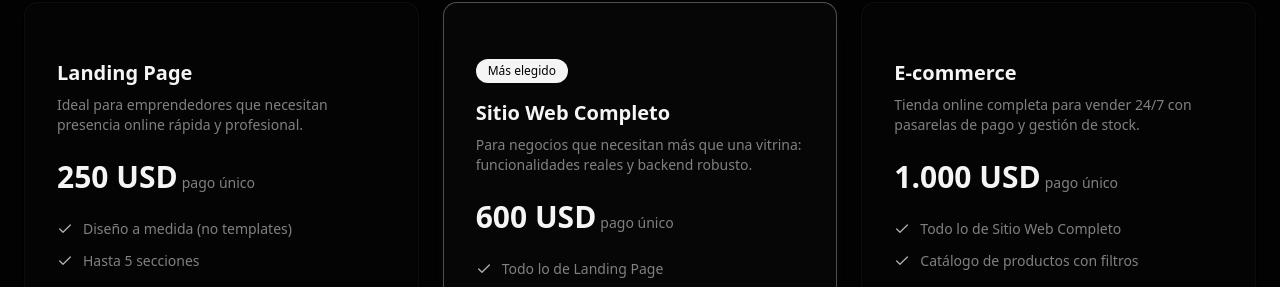
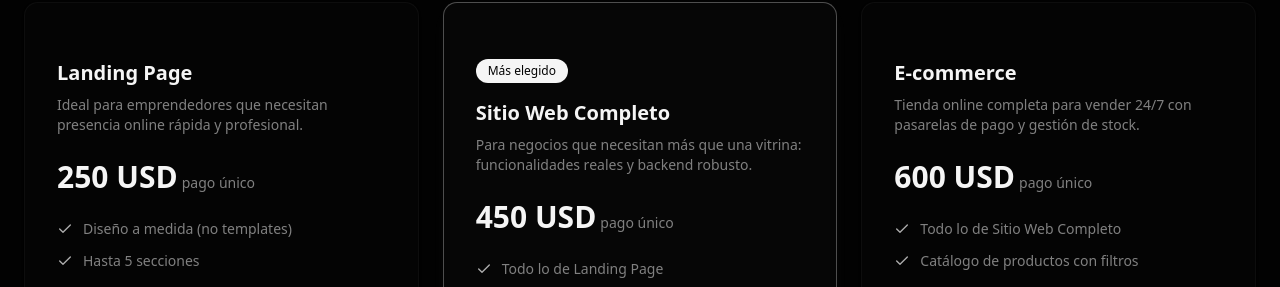
Before and after one commit to gpaulero/paulerostudio, a Next.js app: page / in a window 1280 px wide. Shown: the part 6303-6590 px from the top of the page. Built offline with nearby package versions, Linux system fonts and the light colour scheme.

Commit message:
e16ec5a8-5a31-496e-b5ed-262e3c7c861b

```diff
--- a/src/components/sections/pricing.tsx
+++ b/src/components/sections/pricing.tsx
@@ -36,7 +36,7 @@ function Pricing() {
     },
     {
       name: "Sitio Web Completo",
-      price: "600 USD",
+      price: "450 USD",
       period: "pago único",
       description: "Para negocios que necesitan más que una vitrina: funcionalidades reales y backend robusto.",
       features: [
@@ -52,7 +52,7 @@ function Pricing() {
     },
     {
       name: "E-commerce",
-      price: "1.000 USD",
+      price: "600 USD",
       period: "pago único",
       description: "Tienda online completa para vender 24/7 con pasarelas de pago y gestión de stock.",
       features: [
```
